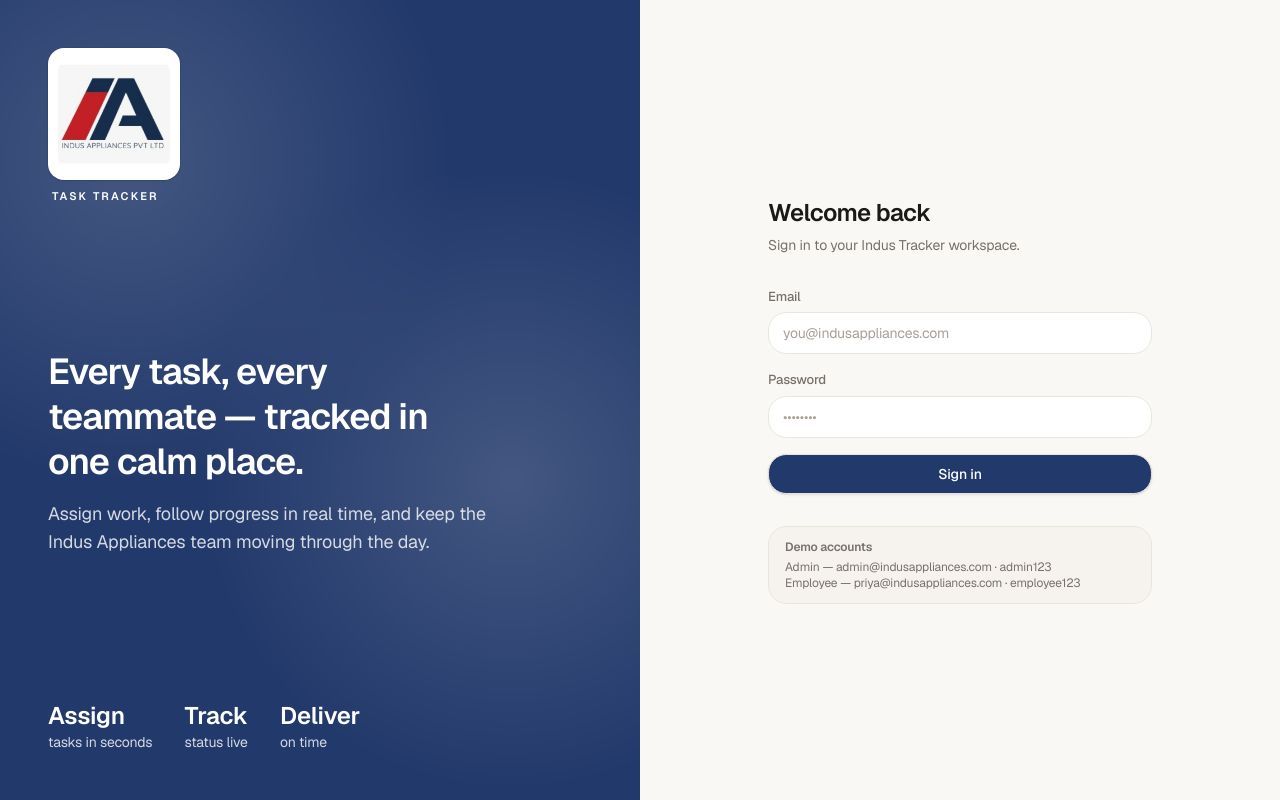
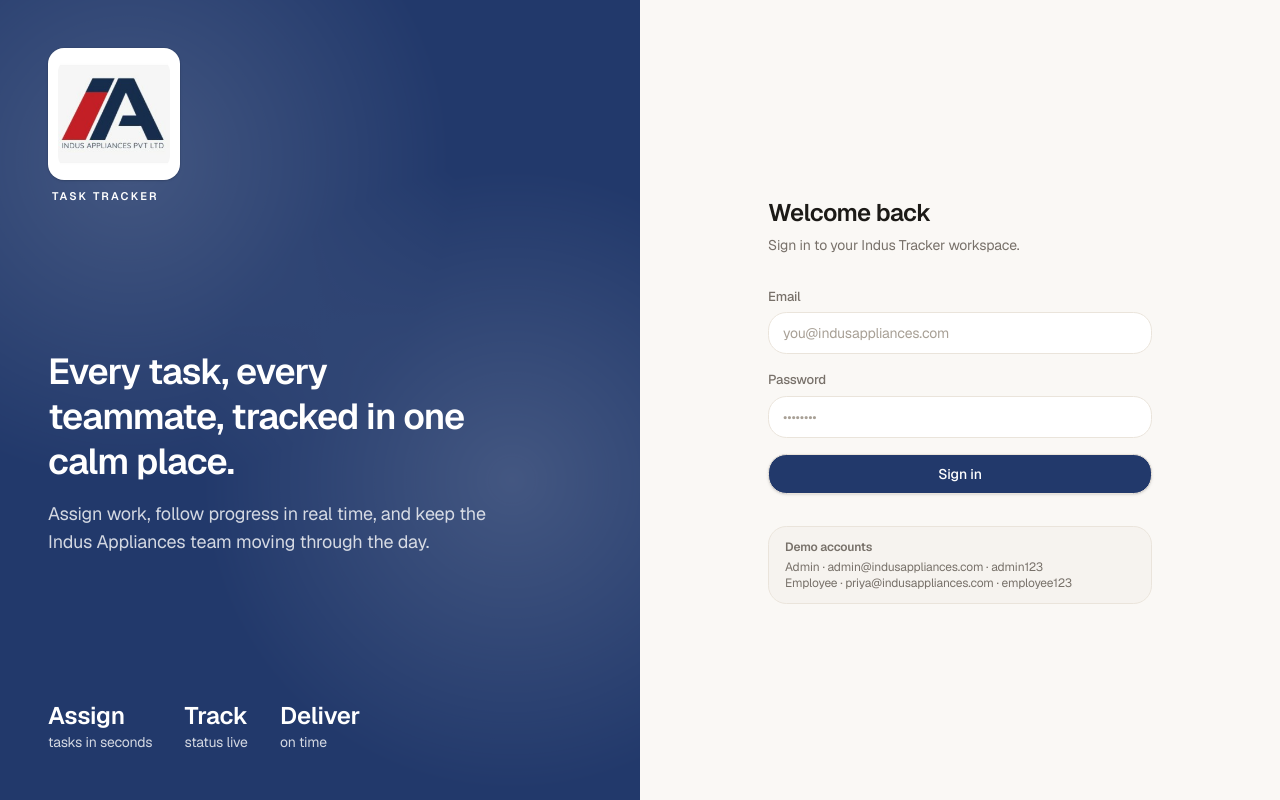
Before and after one commit to ronitdhansoia/indusdb, a Next.js app: page /login in a window 1280 px wide. Built offline with nearby package versions, Linux system fonts and the light colour scheme; no server answers.

Commit message:
Remove em dashes from UI copy, comments, and docs

```diff
--- a/app/admin/daily/page.tsx
+++ b/app/admin/daily/page.tsx
@@ -189,7 +189,7 @@
                             )}
                           >
                             {cell.length === 0 ? (
-                              <span className="text-faint">{off ? "—" : "·"}</span>
+                              <span className="text-faint">·</span>
                             ) : (
                               <div className="inline-flex flex-col items-center">
                                 <span className="text-[13px] font-semibold text-text">
@@ -223,7 +223,7 @@
                         isSunday(days[i]) ? "text-faint" : "text-text"
                       )}
                     >
-                      {m > 0 ? formatMoney(m) : "—"}
+                      {m > 0 ? formatMoney(m) : "·"}
                     </td>
                   ))}
                   <td className="px-4 py-3 text-right text-[13px] font-bold text-accent">
--- a/app/admin/employees/page.tsx
+++ b/app/admin/employees/page.tsx
@@ -281,7 +281,7 @@
                 onChange={(e) => setForm({ ...form, active: e.target.checked })}
                 className="h-4 w-4 accent-[var(--accent)]"
               />
-              Active — can sign in and receive tasks
+              Active. Can sign in and receive tasks
             </label>
           )}
 
--- a/app/admin/tasks/page.tsx
+++ b/app/admin/tasks/page.tsx
@@ -164,7 +164,7 @@
 
   const noEmployees = employees.length === 0;
 
-  // Sunday is the weekly off day — warn if a task is scheduled for one.
+  // Sunday is the weekly off day; warn if a task is scheduled for one.
   const dueDateHint =
     form.dueDate && isSunday(new Date(form.dueDate + "T00:00:00"))
       ? "Heads up: that's a Sunday (off day)."
--- a/app/globals.css
+++ b/app/globals.css
@@ -1,7 +1,7 @@
 @import "tailwindcss";
 
 /* ---------------------------------------------------------------------------
-   Indus Tracker — design tokens
+   Indus Tracker design tokens
    A warm, minimal, editorial palette. Clay accent over soft paper neutrals.
 --------------------------------------------------------------------------- */
 :root {
--- a/app/layout.tsx
+++ b/app/layout.tsx
@@ -13,7 +13,7 @@
 });
 
 export const metadata: Metadata = {
-  title: "Indus Tracker — Task & Team Management",
+  title: "Indus Tracker · Task & Team Management",
   description:
     "Daily task tracking for Indus Appliances. Assign work, follow progress, keep the team aligned.",
 };
--- a/app/login/page.tsx
+++ b/app/login/page.tsx
@@ -25,7 +25,7 @@
         </div>
         <div className="relative max-w-md">
           <h1 className="text-4xl font-semibold leading-tight tracking-tight text-white">
-            Every task, every teammate — tracked in one calm place.
+            Every task, every teammate, tracked in one calm place.
           </h1>
           <p className="mt-4 text-lg text-white/80">
             Assign work, follow progress in real time, and keep the Indus
@@ -68,9 +68,9 @@
           <div className="mt-8 rounded-xl border border-border bg-surface-2/60 px-4 py-3 text-xs text-muted">
             <p className="font-semibold text-muted">Demo accounts</p>
             <p className="mt-1">
-              Admin — admin@indusappliances.com · admin123
+              Admin · admin@indusappliances.com · admin123
             </p>
-            <p>Employee — priya@indusappliances.com · employee123</p>
+            <p>Employee · priya@indusappliances.com · employee123</p>
           </div>
         </div>
       </div>
--- a/scripts/seed.ts
+++ b/scripts/seed.ts
@@ -1,7 +1,7 @@
 /**
  * Seed script: creates the first admin account and a few demo employees + tasks.
  * Run with:  npm run seed
- * Idempotent — re-running updates the admin password and skips existing users.
+ * Idempotent: re-running updates the admin password and skips existing users.
  */
 import mongoose from "mongoose";
 import bcrypt from "bcryptjs";
```
Also changed, not shown: 1 other file (tests, documents, lock files or other folders).
